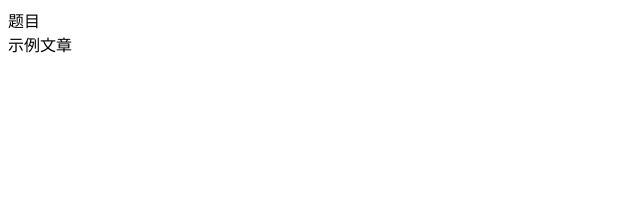
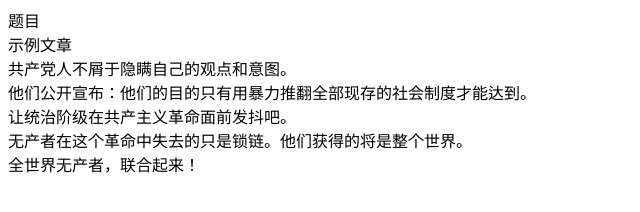
Before and after one commit to msca-zgl/msca-zgl.github.io, a plain HTML site: page cn_book0.htm in a window 1280 px wide. Shown: the whole page, without its empty margins (0-640 px from the left). Drawn offline with Linux system fonts and the light colour scheme.

Commit message:
Update cn_book0.htm

```diff
--- a/cn_book0.htm
+++ b/cn_book0.htm
@@ -6,11 +6,16 @@
   <style>
       #article{
         word-wrap: break-word
-        font-size: 16px;
+        font-size: 32px;
         font-family:Arial,Helvetica,sans-serif;
       }
   </style>
   <pre id="article">题目
 示例文章
+共产党人不屑于隐瞒自己的观点和意图。
+他们公开宣布：他们的目的只有用暴力推翻全部现存的社会制度才能达到。
+让统治阶级在共产主义革命面前发抖吧。
+无产者在这个革命中失去的只是锁链。他们获得的将是整个世界。
+全世界无产者，联合起来！
   </pre>
 </html>
```
